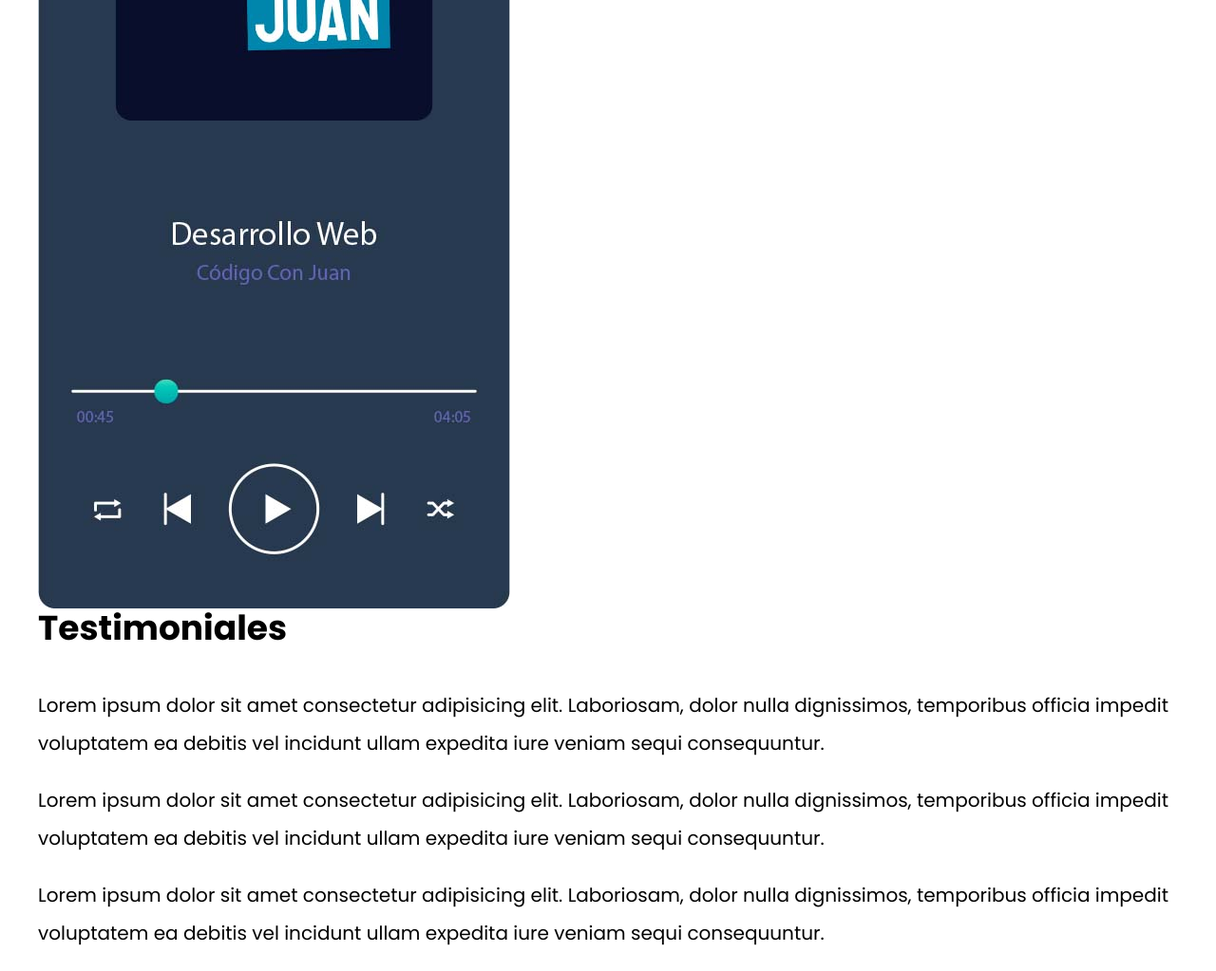
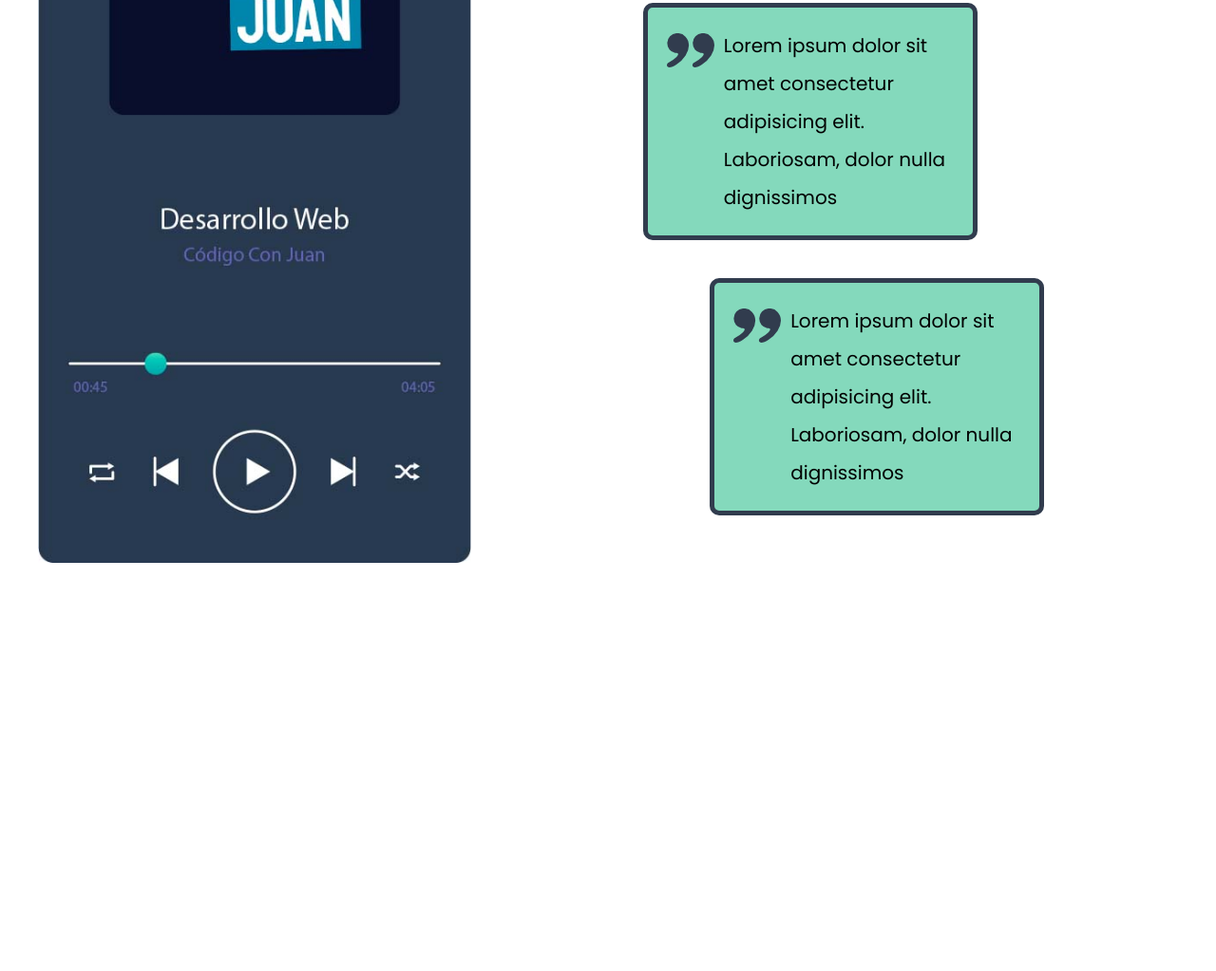
Before and after one commit to ManuUSS/podcast-fm, a website: page index.html in a window 1280 px wide. Shown: the part 4529-5552 px from the top of the page at 95% size. After the commit the page ends 5162 px from the top, so only its background shows below. Drawn offline with nearby package versions, Linux system fonts and the light colour scheme; files that its build step writes are made by us from their sources; files whose address does not match are found by name.

Commit message:
new: testimonials scss

```diff
--- a/index.html
+++ b/index.html
@@ -112,13 +112,13 @@
         <div class="testimonials__content">
             <h2 class="testimonials__heading">Testimoniales</h2>
             <div class="testiominal">
-                <p>Lorem ipsum dolor sit amet consectetur adipisicing elit. Laboriosam, dolor nulla dignissimos, temporibus officia impedit voluptatem ea debitis vel incidunt ullam expedita iure veniam sequi consequuntur.</p>
+                <p>Lorem ipsum dolor sit amet consectetur adipisicing elit. Laboriosam, dolor nulla dignissimos</p>
             </div>
             <div class="testiominal">
-                <p>Lorem ipsum dolor sit amet consectetur adipisicing elit. Laboriosam, dolor nulla dignissimos, temporibus officia impedit voluptatem ea debitis vel incidunt ullam expedita iure veniam sequi consequuntur.</p>
+                <p>Lorem ipsum dolor sit amet consectetur adipisicing elit. Laboriosam, dolor nulla dignissimos</p>
             </div>
             <div class="testiominal">
-                <p>Lorem ipsum dolor sit amet consectetur adipisicing elit. Laboriosam, dolor nulla dignissimos, temporibus officia impedit voluptatem ea debitis vel incidunt ullam expedita iure veniam sequi consequuntur.</p>
+                <p>Lorem ipsum dolor sit amet consectetur adipisicing elit. Laboriosam, dolor nulla dignissimos</p>
             </div>
         </div>
     </section>
--- a/src/scss/ui/_testimonials.scss
+++ b/src/scss/ui/_testimonials.scss
@@ -1,2 +1,66 @@
 @use 'base/vars';
 @use 'base/mixins';
+
+.testimonials {
+
+    padding: 4rem 0;
+
+    @include mixins.tablet {
+        @include mixins.grid(5, 4rem);
+        align-items: center;
+        &__image {
+            grid-column: 1 / 3;
+        }
+        &__content {
+            grid-column: 3 / 6;
+        }
+    }
+
+    &__heading {
+        @include mixins.heading( vars.$color_secondary, vars.$color_primary);
+
+    }
+}
+
+.testiominal {
+    background-color: vars.$color_primary;
+    border: .5rem solid vars.$color_secondary;
+    margin-bottom: 4rem;
+    padding: 2rem;
+    border-radius: 1rem;
+    position: relative;
+
+    @include mixins.tablet {
+        max-width: 50%;
+        &:first-of-type {
+            margin-left: 10%;
+        }
+        &:nth-child( 3 ) {
+            margin-left: 20%;
+        }
+        &:last-of-type {
+            margin-left: 30%;
+        }
+    }
+
+
+    &::before {
+        content: '';
+        display: block;
+        width: 5rem;
+        height: 5rem;
+        background-image: url(../img/comilla.svg);
+        background-repeat: no-repeat;
+        background-position: center center;
+        position: absolute;
+    }
+
+    &:last-of-type {
+        margin-bottom: 0;
+    }
+
+    p {
+        margin: 0;
+        padding-left: 6rem;
+    }
+}
```
